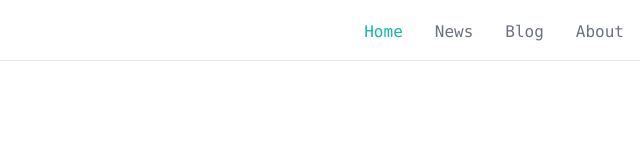
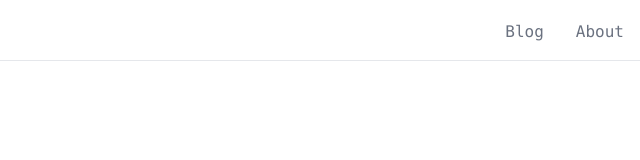
Before and after one commit to isaackwok/kongs-diary, a Gatsby site: page / in a window 1280 px wide. Shown: the full height of the page, 640-1280 px from the left. Built offline with nearby package versions, Linux system fonts and the light colour scheme; Gatsby itself is replaced by a stand-in of ours; what @tailwindcss/typography would draw is missing.

Commit message:
feat: temporarily hide `News` route

```diff
--- a/src/components/global/layout.js
+++ b/src/components/global/layout.js
@@ -3,8 +3,7 @@ import classnames from "classnames"
 import { Link } from "gatsby"
 
 const linkItems = [
-    { text: 'Home', to: '/' },
-    { text: 'News', to: '/news' },
+    // { text: 'News', to: '/news' },
     { text: 'Blog', to: '/blog' },
     { text: 'About', to: '/about' }
 ]
@@ -25,7 +24,7 @@ const NavigationBar = () => {
         <nav className="sticky top-0 bg-white border-b z-10">
             <div className="flex p-4 justify-between container mx-auto items-baseline">
                 <Link to="/" className="mr-8 text-xl text-primary">港港日記</Link>
-                <NavigationMenu className="hidden md:flex" items={linkItems} />
+                <NavigationMenu className="flex" items={linkItems} />
             </div>
         </nav>
     )
```
